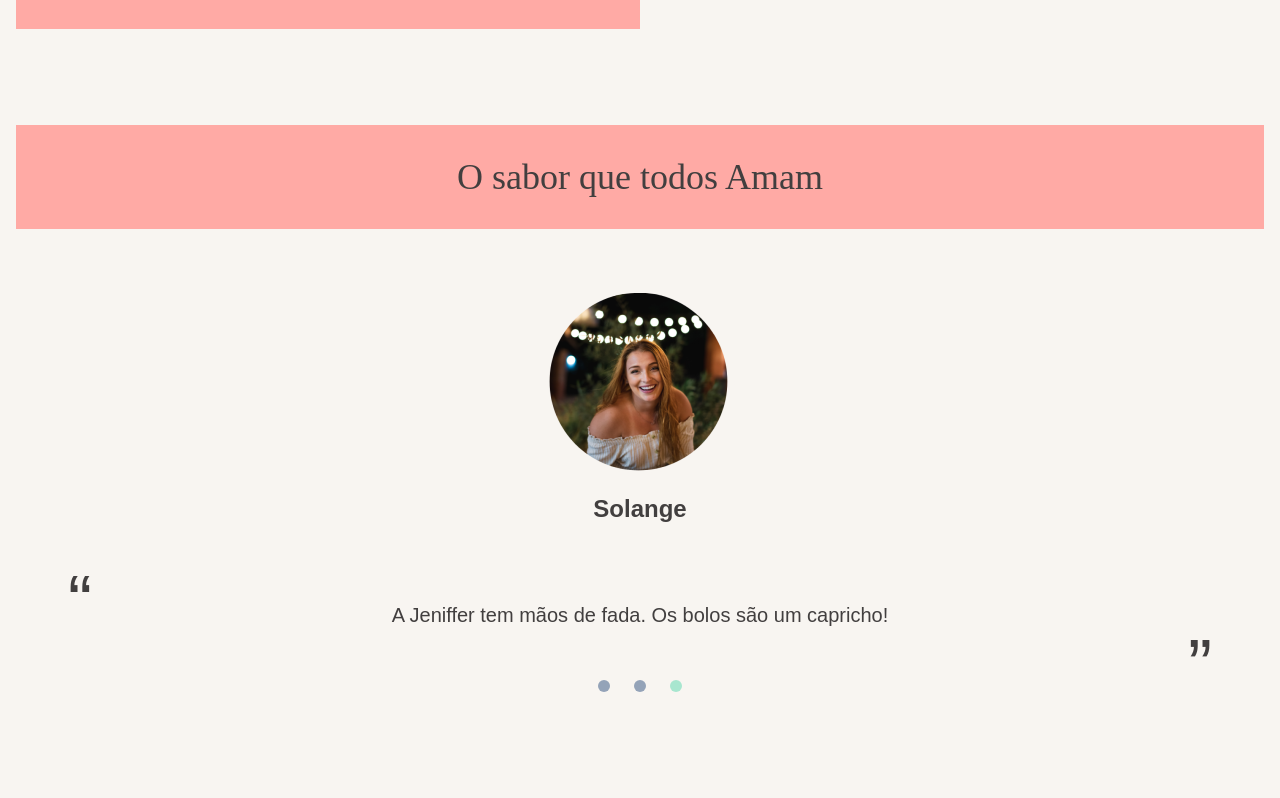
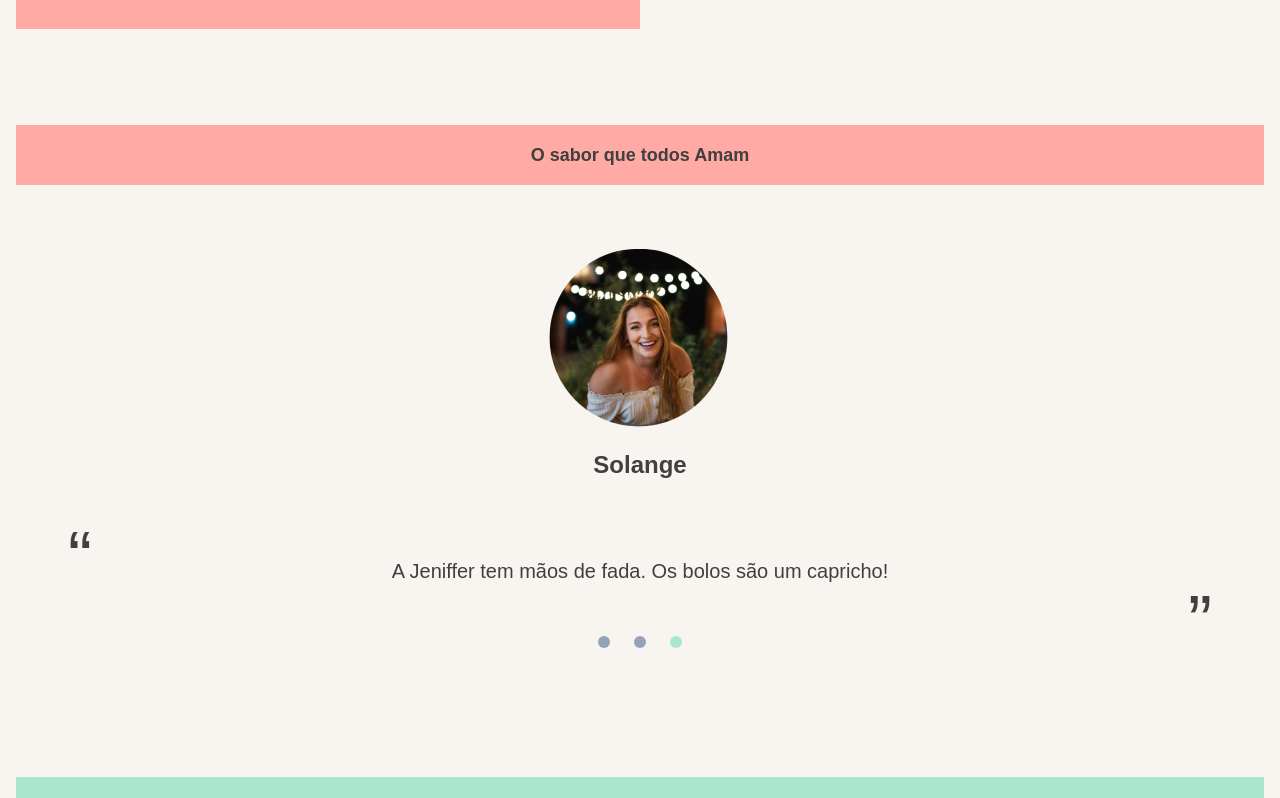
Before and after one commit to edukaki/JenifferCakes, a Next.js app: page / in a window 1280 px wide. Shown: the part 5640-6438 px from the top of the page. Built offline with nearby package versions, Linux system fonts and the light colour scheme.

Commit message:
feat(coloredTitle): add calligraphy option

```diff
--- a/src/components/ColoredTitle/index.jsx
+++ b/src/components/ColoredTitle/index.jsx
@@ -3,7 +3,9 @@ import PropTypes from 'prop-types';
 export default function ColoredTitle(props) {
   return (
     <div
-      className={`px-10 py-8 w-full text-center ${
+      className={`${
+        props.calligraphy ? 'px-10 py-8' : 'px-8 py-4'
+      } w-full text-center ${
         props.bgColor === 'green'
           ? 'bg-candy-green'
           : props.bgColor === 'pink'
@@ -11,7 +13,7 @@ export default function ColoredTitle(props) {
           : ''
       }`}
     >
-      <h2>{props.title}</h2>
+      {props.calligraphy ? <h2>{props.title}</h2> : <h3>{props.title}</h3>}
     </div>
   );
 }
@@ -19,4 +21,5 @@ export default function ColoredTitle(props) {
 ColoredTitle.propTypes = {
   title: PropTypes.string.isRequired,
   bgColor: PropTypes.string.isRequired,
+  calligraphy: PropTypes.bool,
 };
```
